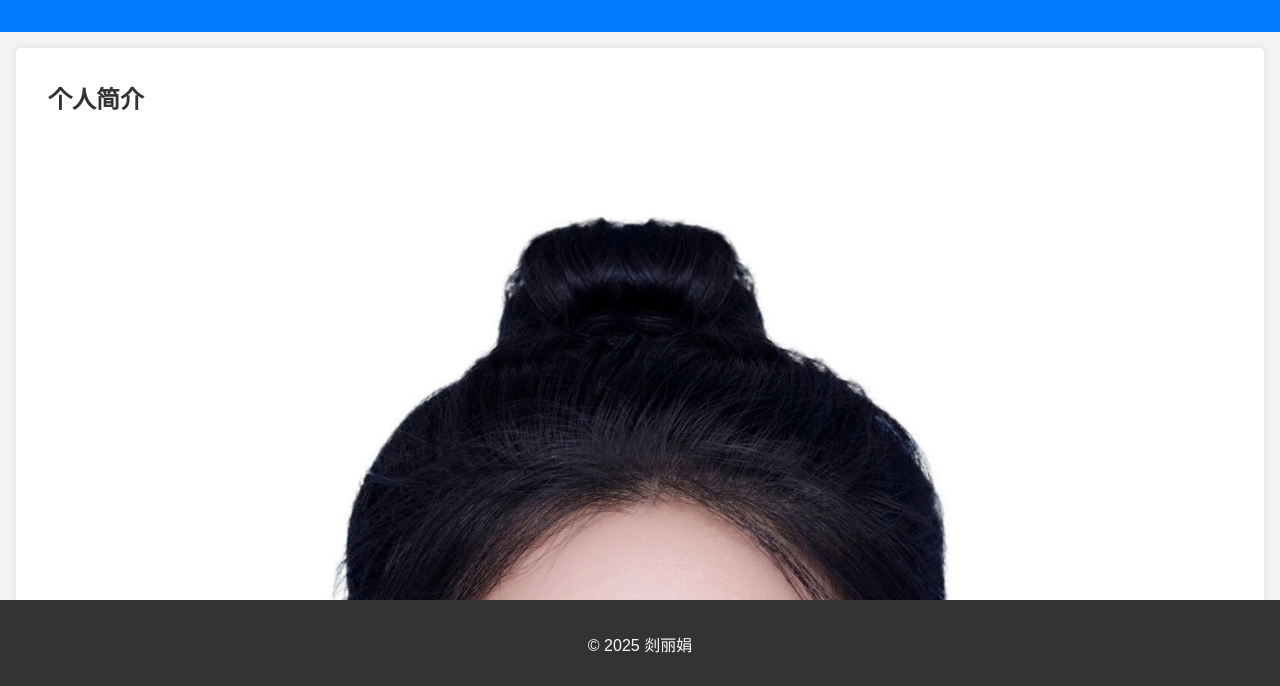
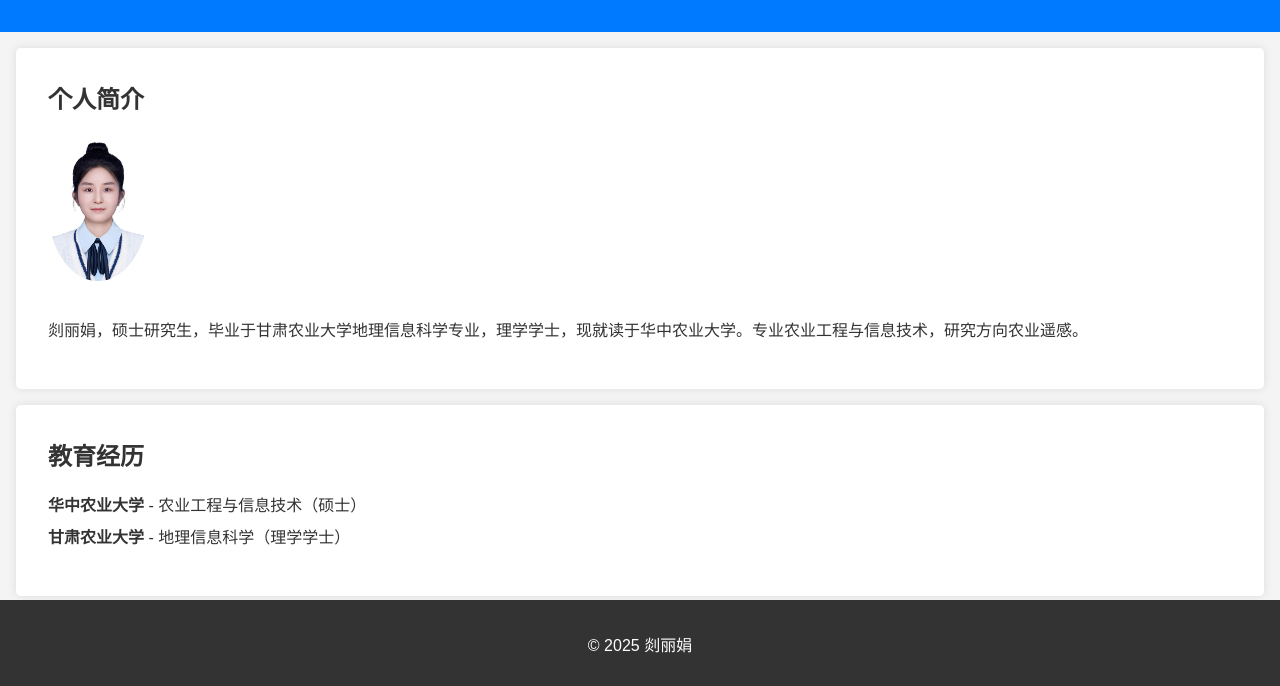
Before and after one commit to Ylj0617/Yanlijuan, a plain HTML site: page index.html in a window 1280 px wide. Shown: the part 112-798 px from the top of the page. Drawn offline with Linux system fonts and the light colour scheme.

Commit message:
Update image setting again

```diff
--- a/index.html
+++ b/index.html
@@ -41,9 +41,8 @@
         }
 
         .avatar {
-            width: 100%; /* 设置图像宽度 */
-            height: auto; /* 高度自适应 */
-            object-fit: contain; /* 保持长宽比，图像不会被裁剪 */
+            width: 100px;
+            height: 146px;
             border-radius: 50%;
             margin-bottom: 1rem;
         }
```
